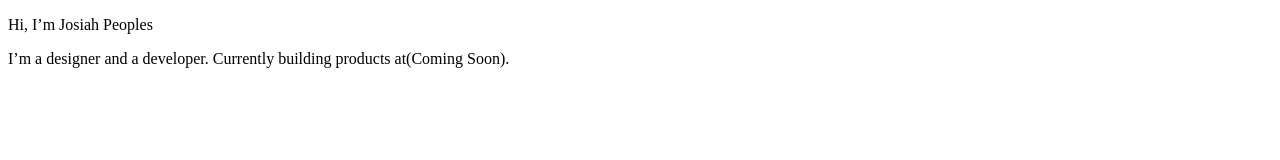
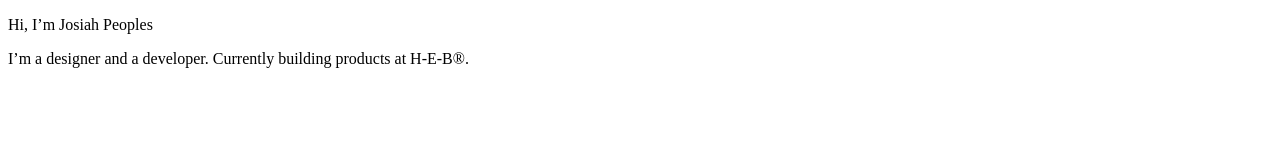
Before and after one commit to jmpeoples/horizon, a Next.js app: page / in a window 1280 px wide. Shown: the top 160 px of the page. Built offline with nearby package versions, Linux system fonts and the light colour scheme.

Commit message:
Update position

```diff
--- a/src/pages/index.jsx
+++ b/src/pages/index.jsx
@@ -94,7 +94,7 @@ export default function Home() {
           variants={introHeaderVariants}
         >
           {' '}
-          I’m a designer and a developer. Currently building products at{`(Coming Soon).`}
+          I’m a designer and a developer. Currently building products at {`H-E-B®.`}
         </motion.p>
         <motion.div className="mx-4 max-w-2xl"
           initial="hide"
```
